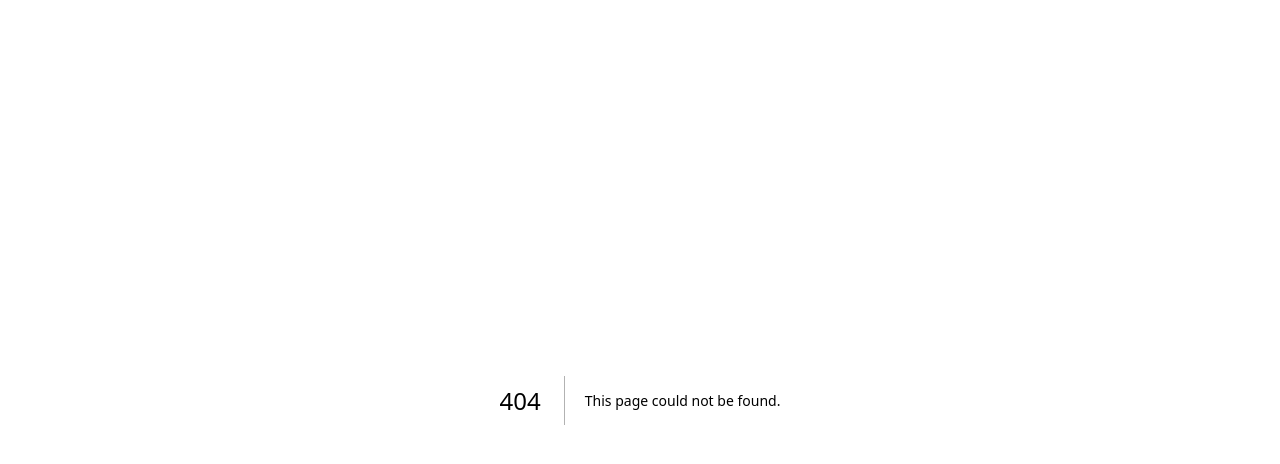
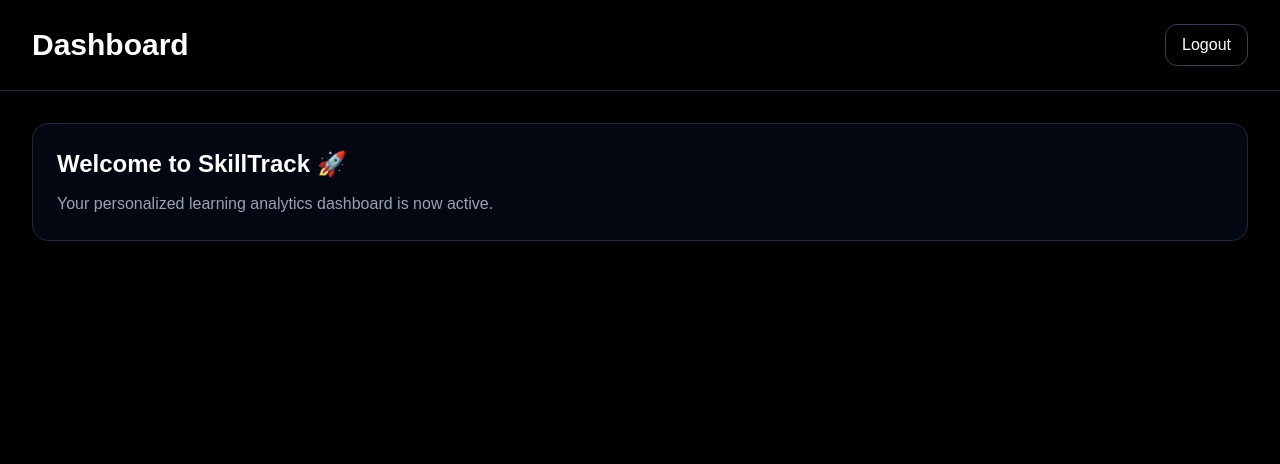
Before and after one commit to ganshyam135/skilltrack-api, a Next.js app in the folder frontend/: page /dashboard in a window 1280 px wide. Before the commit this address had no page. Shown: the top 464 px of the page. Built offline with nearby package versions, Linux system fonts and the light colour scheme; sample sign-in values are in the browser's storage.

Commit message:
feat: implement protected dashboard and auth flow

```diff
--- /dev/null
+++ b/frontend/app/dashboard/page.tsx
@@ -0,0 +1,59 @@
+"use client";
+
+import { useEffect, useState } from "react";
+import { useRouter } from "next/navigation";
+
+export default function DashboardPage() {
+  const router = useRouter();
+
+  const [loading, setLoading] = useState(true);
+
+  useEffect(() => {
+    const token = localStorage.getItem("token");
+
+    if (!token) {
+      router.push("/login");
+    } else {
+      setLoading(false);
+    }
+  }, [router]);
+
+  const handleLogout = () => {
+    localStorage.removeItem("token");
+
+    router.push("/login");
+  };
+
+  if (loading) {
+    return (
+      <main className="min-h-screen bg-black text-white flex items-center justify-center">
+        Loading...
+      </main>
+    );
+  }
+
+  return (
+    <main className="min-h-screen bg-black text-white">
+      <div className="flex items-center justify-between px-8 py-6 border-b border-gray-800">
+        <h1 className="text-3xl font-bold">Dashboard</h1>
+
+        <button
+          onClick={handleLogout}
+          className="rounded-xl border border-gray-700 px-4 py-2 hover:bg-gray-900 transition"
+        >
+          Logout
+        </button>
+      </div>
+
+      <section className="p-8">
+        <div className="rounded-2xl border border-gray-800 bg-gray-950 p-6">
+          <h2 className="text-2xl font-semibold">Welcome to SkillTrack 🚀</h2>
+
+          <p className="mt-3 text-gray-400">
+            Your personalized learning analytics dashboard is now active.
+          </p>
+        </div>
+      </section>
+    </main>
+  );
+}
--- a/frontend/app/login/page.tsx
+++ b/frontend/app/login/page.tsx
@@ -1,12 +1,14 @@
 "use client";
 
 import { useState } from "react";
+import { useRouter } from "next/navigation";
 
 export default function LoginPage() {
   const [username, setUsername] = useState("");
   const [password, setPassword] = useState("");
 
   const [loading, setLoading] = useState(false);
+  const router = useRouter();
 
   const handleLogin = async () => {
     try {
@@ -32,7 +34,7 @@
       if (response.ok) {
         localStorage.setItem("token", data.access_token);
 
-        alert("Login successful!");
+        router.push("/dashboard");
       } else {
         alert("Invalid credentials");
       }
```
